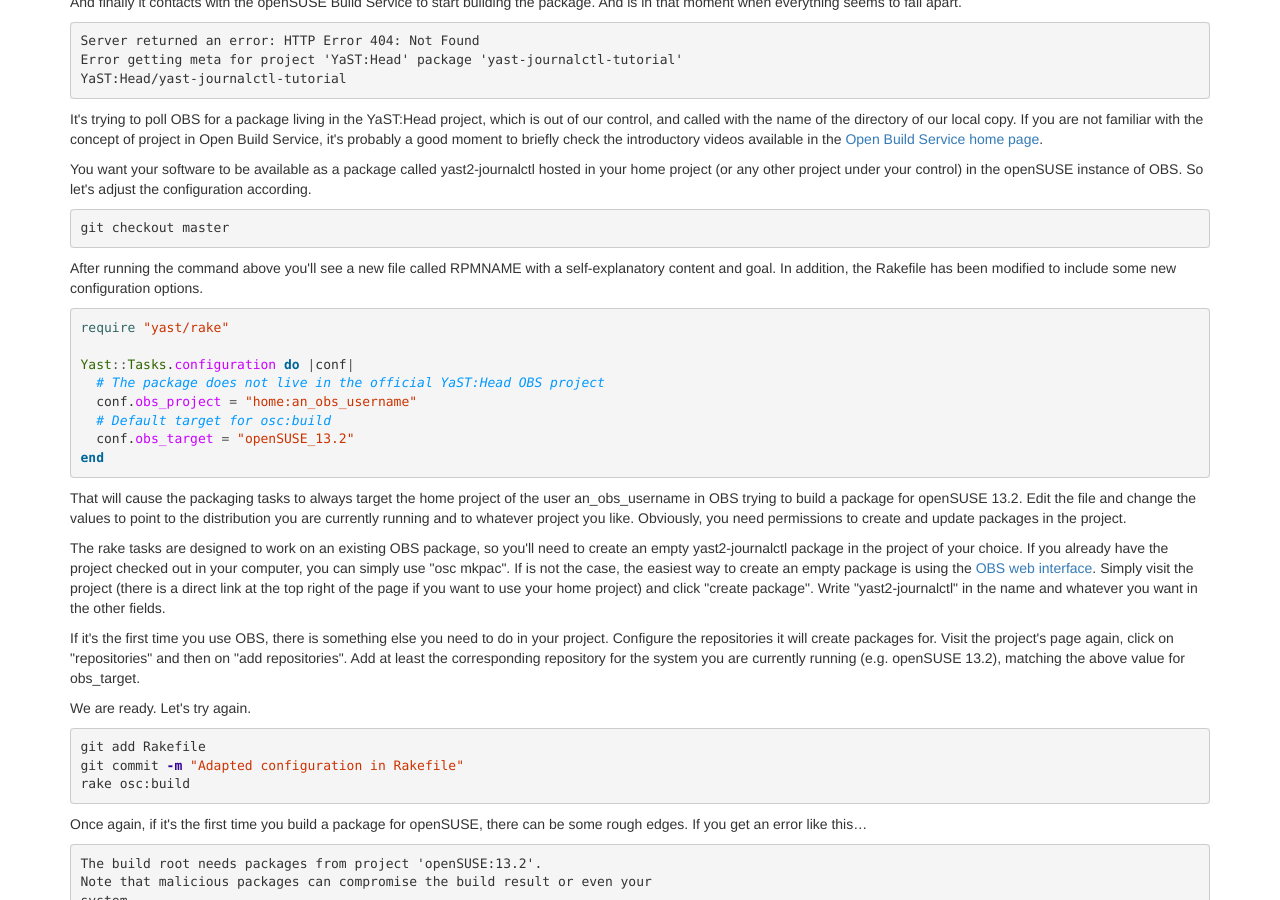
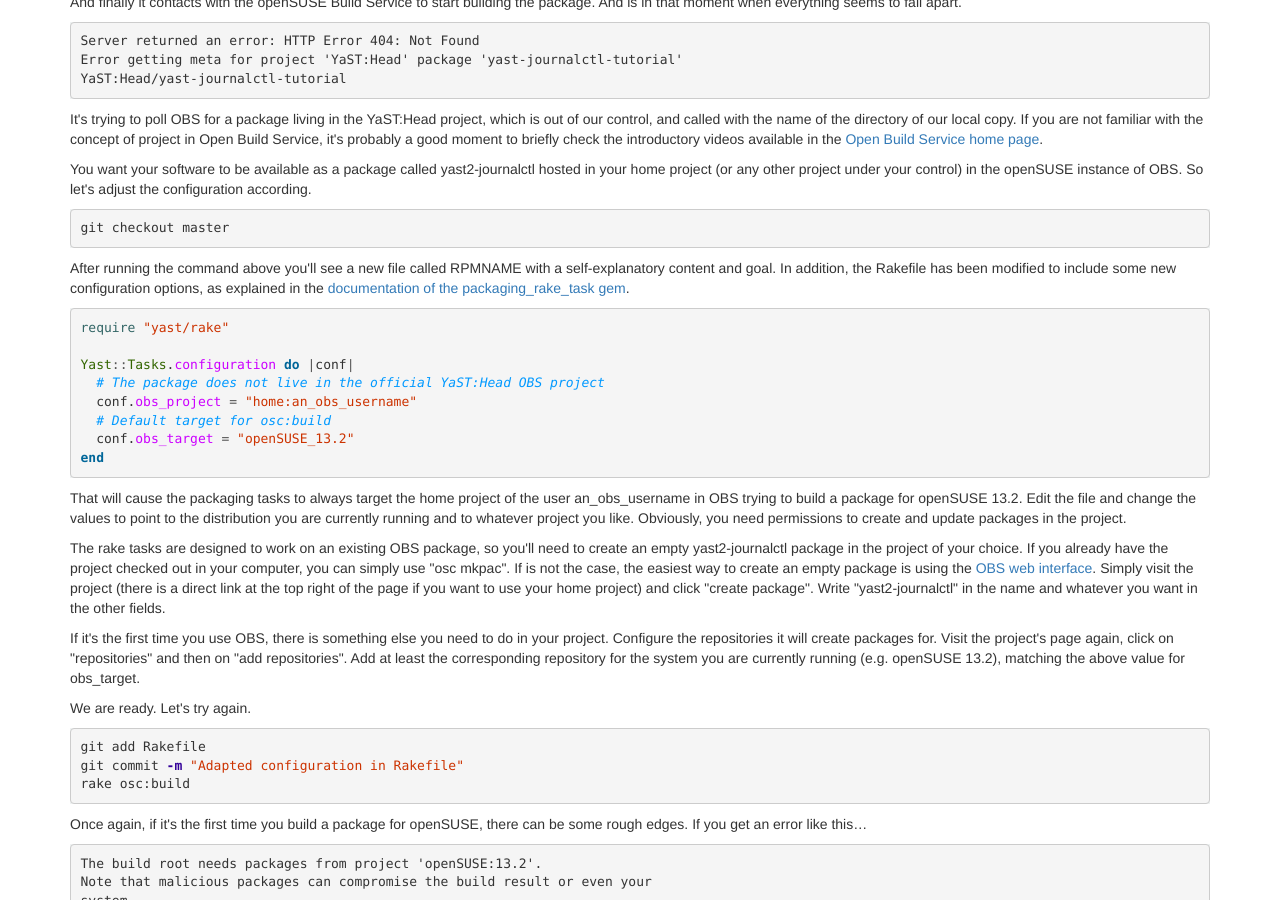
Before and after one commit to yast/yast-journalctl-tutorial, a Jekyll site: the page built from step7.html, in a window 1280 px wide and 900 px high, scrolled down 1183 px. Built offline with Jekyll 4.4.1, drawn with Linux system fonts in a browser that asks for light colours; nearby versions of some CDN libraries; library files that are not in the unit come from our copies; some of the changed text lies outside the part shown.

Commit message:
So fixes from review

```diff
--- a/step4.html
+++ b/step4.html
@@ -67,7 +67,7 @@
 a class method called &quot;all&quot; which will return an array of Entry
 objects and some attribute readers for the relevant information of each entry.
 The only method containing YaST-specific code is &quot;journalctl_output&quot;,
-which relies in the abovementioned Target SCR agent. The proposed solution
+which relies on the abovementioned Target SCR agent. The proposed solution
 includes some handling for known journalctl errors.
 </p>
 {% highlight ruby %}
--- a/step5.html
+++ b/step5.html
@@ -178,5 +178,6 @@
 <p>
 Now we can finally say that we have all the pieces: tested models, a user
 interface and all the necessary tools. Only <a href="step6.html">one step</a>
-away from our first fully-functional YaST module.
+away from our first fully-functional YaST module (and two steps away
+from the end of the training).
 </p>
--- a/step7.html
+++ b/step7.html
@@ -107,7 +107,9 @@
 <p>
 After running the command above you'll see a new file called RPMNAME with a
 self-explanatory content and goal. In addition, the Rakefile has been modified
-to include some new configuration options.
+to include some new configuration options, as explained in the
+<a href="http://www.rubydoc.info/github/openSUSE/packaging_tasks/">documentation
+of the packaging_rake_task gem</a>.
 </p>
 {% highlight ruby %}
 require "yast/rake"
```
Also changed, not shown: other parts of step7.html (+1 -1 lines).
